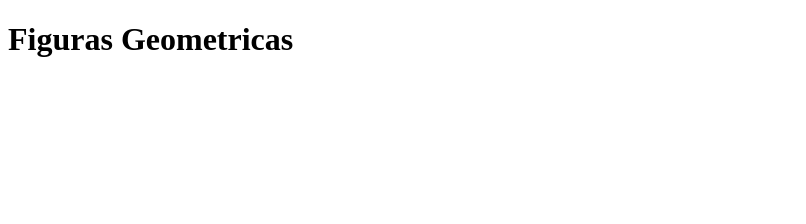
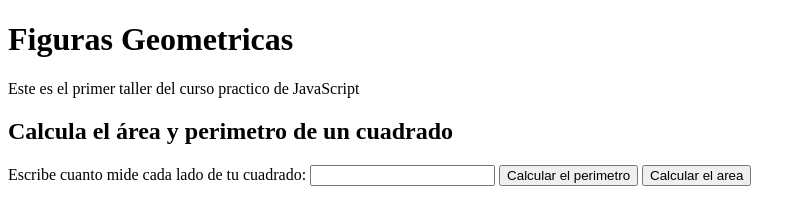
Before and after one commit to iyari02medina/EscuelaJavaScript, a plain HTML site: page 04-practico-javascript/figuras.html in a window 1280 px wide. Shown: the whole page, without its empty margins (0-806 px from the left). Drawn offline with Linux system fonts and the light colour scheme.

Commit message:
integrar funciones de javascript en html

```diff
--- a/04-practico-javascript/figuras.html
+++ b/04-practico-javascript/figuras.html
@@ -1,15 +1,35 @@
 <!DOCTYPE html>
 <html lang="en">
-<head>
-    <meta charset="UTF-8">
-    <meta http-equiv="X-UA-Compatible" content="IE=edge">
-    <meta name="viewport" content="width=device-width, initial-scale=1.0">
+  <head>
+    <meta charset="UTF-8" />
+    <meta http-equiv="X-UA-Compatible" content="IE=edge" />
+    <meta name="viewport" content="width=device-width, initial-scale=1.0" />
     <title>Figuras Geometricas | Curso practico de JavaScript en Platzi</title>
-</head>
-<body>
-    <h1>Figuras Geometricas</h1>
+  </head>
+  <body>
+    <header>
+      <h1>Figuras Geometricas</h1>
+      <p>Este es el primer taller del curso practico de JavaScript</p>
+    </header>
 
-    <script src="./figuras.js"></script> <!-- asi se integra javascript en html -->
+    <section>
+      <h2>Calcula el área y perimetro de un cuadrado</h2>
+      <form action="">
+        <label for="InputCuadrado">
+          Escribe cuanto mide cada lado de tu cuadrado:
+        </label>
+        <input id="InputCuadrado" type="number" />
+        <button type="button" onclick="calcularPerimetroCuadrado()">
+          <!-- "onclick" conenta nuestro html con una funcion en javascript -->
+          Calcular el perimetro
+        </button>
+        <button type="button" onclick="calcularAreaCuadrado()">
+          Calcular el area
+        </button>
+      </form>
+    </section>
 
-</body>
+    <script src="./figuras.js"></script>
+    <!-- asi se integra javascript en html -->
+  </body>
 </html>
--- a/04-practico-javascript/figuras.js
+++ b/04-practico-javascript/figuras.js
@@ -55,3 +55,21 @@ function areaCirculo(radio){
     return (radio * radio) * Pi
 }
 console.groupEnd();
+
+// / / / / / / / / / / Aqui interactuamos con el HTML // / / / / / / / / / /
+/* "document.getElemetById()" */
+function calcularPerimetroCuadrado(){
+  const input = document.getElementById("InputCuadrado");
+  const value = input.value;
+
+  const perimetro = perimetroCuadrado(value);
+  alert(perimetro);
+}
+
+function calcularAreaCuadrado() {
+  const input = document.getElementById("InputCuadrado");
+  const value = input.value;
+
+  const area = areaCuadrado(value);
+  alert(area);
+}
```
